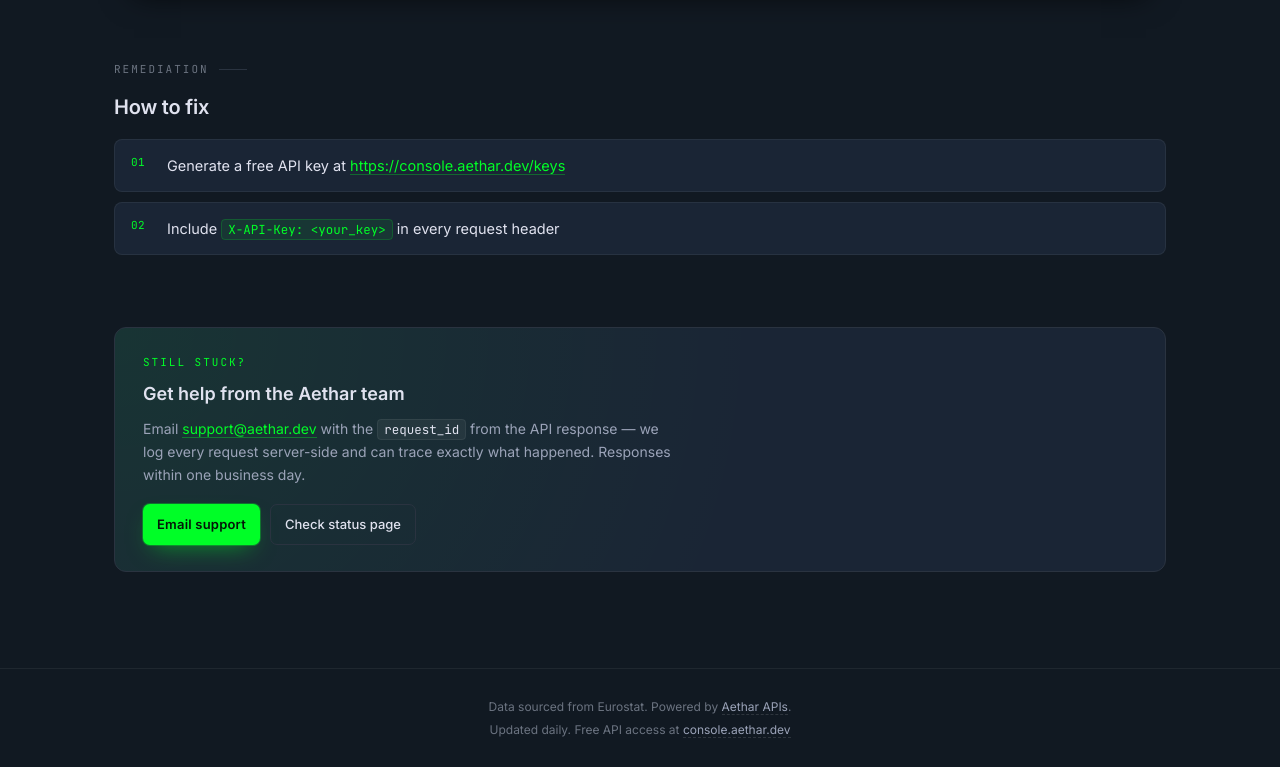
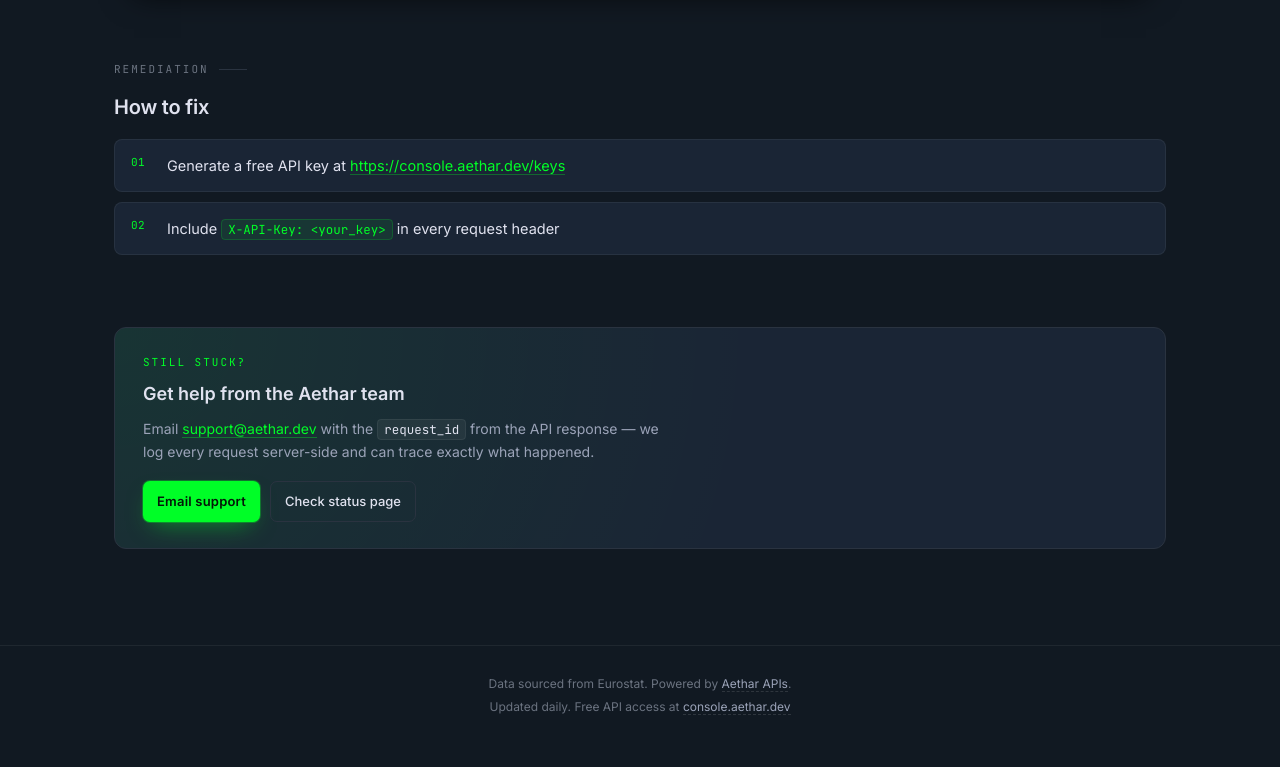
Before and after one commit to aethar-dev/aethar-data-pages, a Next.js app: page /errors/MISSING_API_KEY in a window 1280 px wide. Shown: the part 760-1527 px from the top of the page. After the commit the page ends 1504 px from the top, so only its background shows below. Built offline with nearby package versions, Linux system fonts and the light colour scheme.

Commit message:
fix: remove 'one business day' SLA promise from errors CTA — not guaranteed

```diff
--- a/app/errors/[code]/page.tsx
+++ b/app/errors/[code]/page.tsx
@@ -149,8 +149,7 @@ export default async function ErrorPage({
           Email{" "}
           <a href="mailto:support@aethar.dev">support@aethar.dev</a> with the{" "}
           <code>request_id</code> from the API response — we log every request
-          server-side and can trace exactly what happened. Responses within one
-          business day.
+          server-side and can trace exactly what happened.
         </p>
         <div className="err-cta-actions">
           <a href="mailto:support@aethar.dev" className="btn-primary">
```
